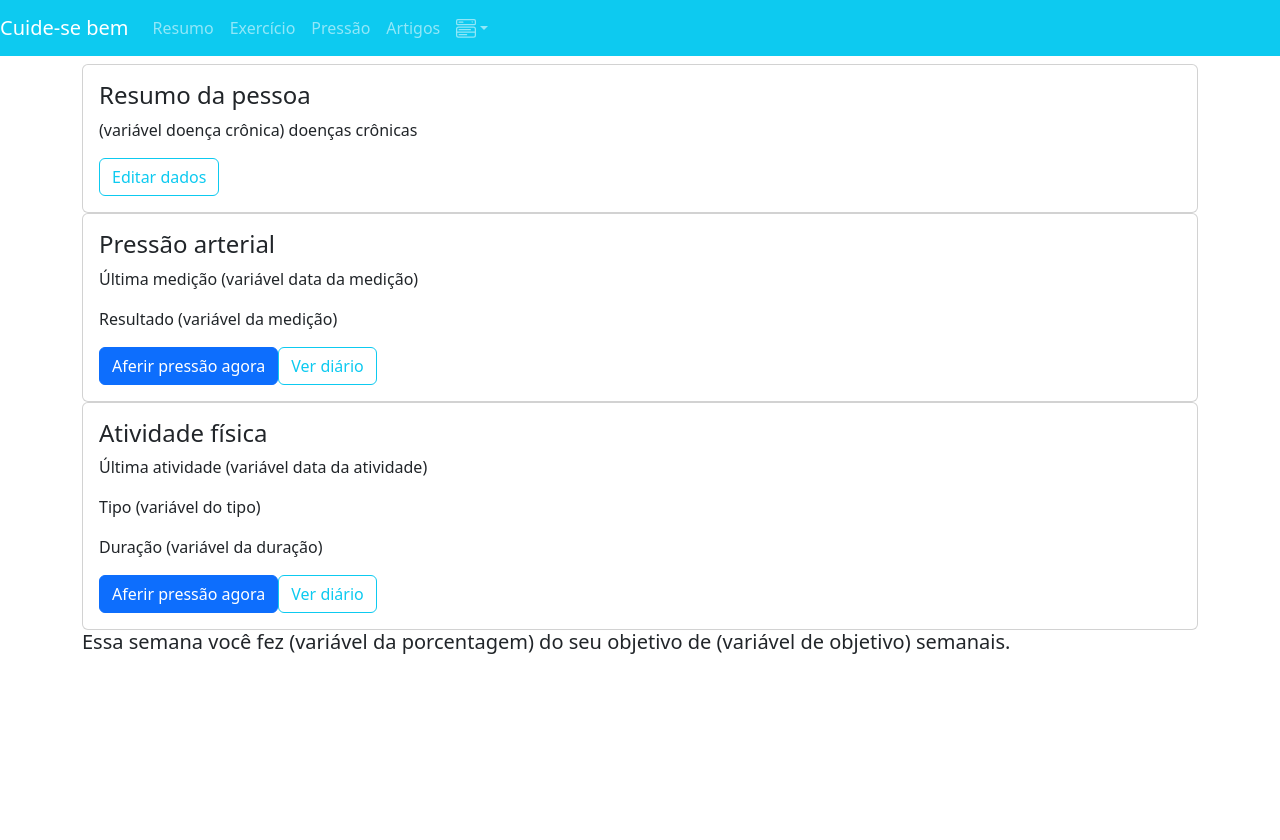
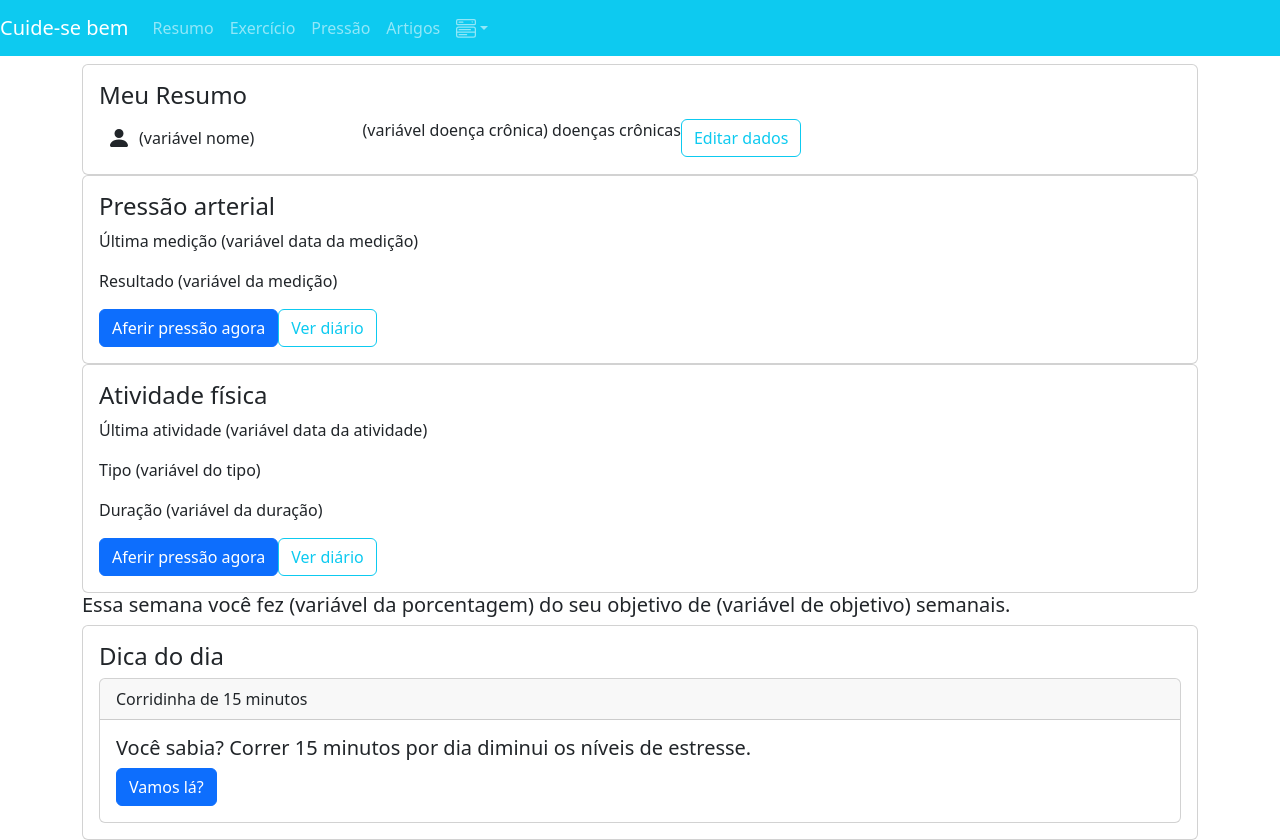
Before and after one commit to ranielisilveira/cuide-se-bem, a Vue app: page / in a window 1280 px wide. Before the commit the page ends 800 px from the top, so only its background shows below. Built offline with nearby package versions, Linux system fonts and the light colour scheme.

Commit message:
Create avatar and "Tip of the day"

```diff
--- a/src/views/ResumeList.vue
+++ b/src/views/ResumeList.vue
@@ -1,8 +1,15 @@
 <template>
   <div class="container mt-2">
-    <b-card title="Resumo da pessoa">
-      <b-card-text>(variável doença crônica) doenças crônicas</b-card-text>
-      <b-button variant="outline-info" class="mr-2">Editar dados</b-button>
+    <b-card title="Meu Resumo">
+      <b-list-group-item class="d-flex align-items-center">
+        <b-avatar class="mr-3"></b-avatar>
+        <span class="mr-auto">(variável nome)</span>
+        <p><b-badge>(variável idade)</b-badge></p>
+        <p>
+          <b-card-text>(variável doença crônica) doenças crônicas</b-card-text>
+        </p>
+        <b-button variant="outline-info" class="mr-2">Editar dados</b-button>
+      </b-list-group-item>
     </b-card>
     <b-card title="Pressão arterial">
       <b-card-text>Última medição (variável data da medição)</b-card-text>
@@ -22,5 +29,17 @@
       Essa semana você fez (variável da porcentagem) do seu objetivo de
       (variável de objetivo) semanais.
     </h5>
+    <b-card title="Dica do dia">
+      <div class="card">
+        <div class="card-header">Corridinha de 15 minutos</div>
+        <div class="card-body">
+          <h5 class="card-title">
+            Você sabia? Correr 15 minutos por dia diminui os níveis de estresse.
+          </h5>
+
+          <a href="#" class="btn btn-primary">Vamos lá?</a>
+        </div>
+      </div>
+    </b-card>
   </div>
 </template>
```
